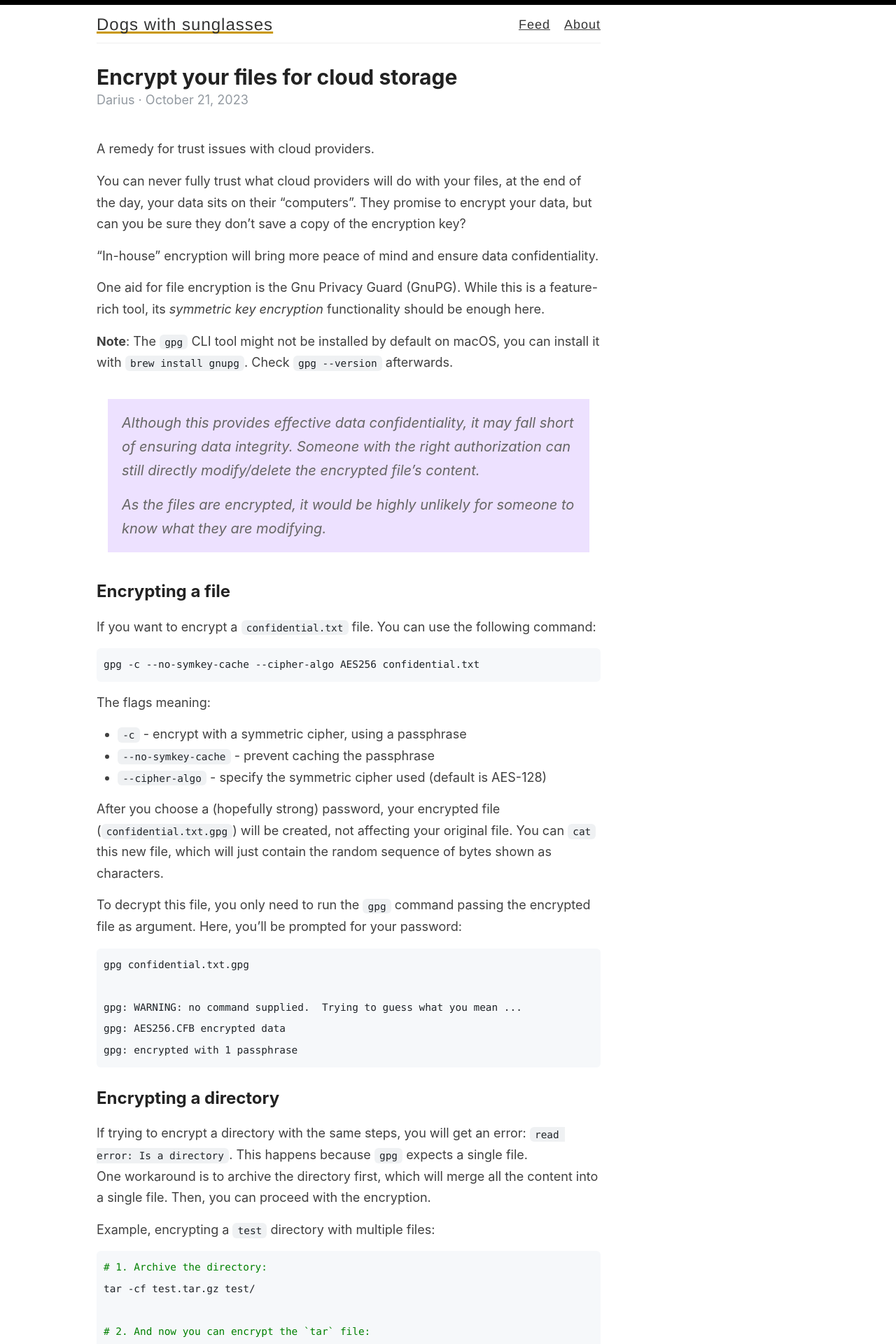
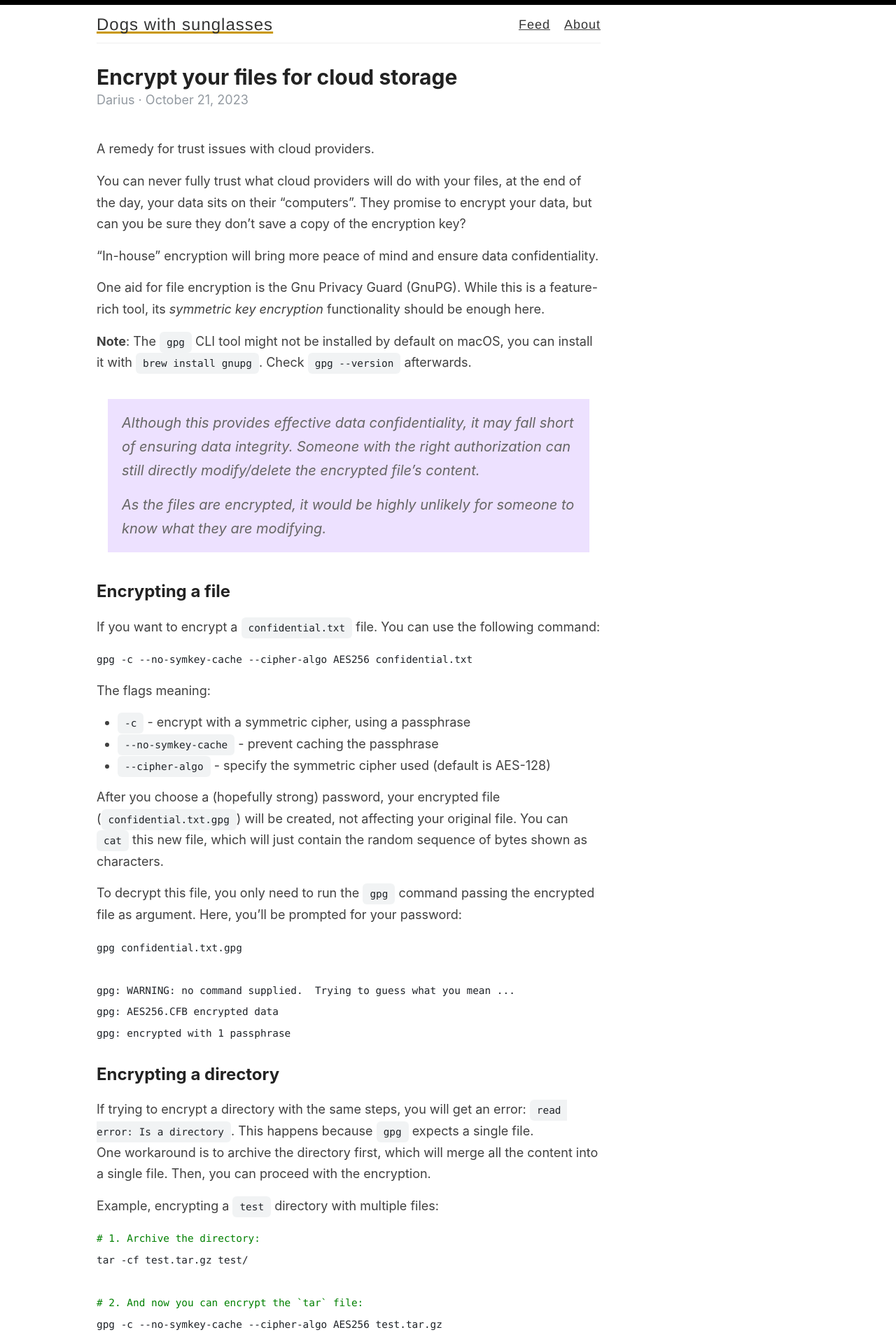
Before and after one commit to panacotar/blog, a Jekyll site: the page built from _posts/2023-10-21-encrypt-your-files-for-cloud-storage.md, in a window 1280 px wide. Shown: the top 1920 px of the page at 70% size. Built offline with Jekyll 4.4.1, drawn with Linux system fonts in a browser that asks for light colours.

Commit message:
Update highlights style to allow gh fenced code blocks

```diff
--- a/_sass/_highlights.scss
+++ b/_sass/_highlights.scss
@@ -1,11 +1,12 @@
 
-.highlight {
-  background-color: #f6f8fa;;
-  padding: 7px 7px 10px 10px;
-  overflow: auto;
-  font-size: 100%;
-  border-radius: 6px;
-}
+// .highlight {
+//   background-color: #f6f8fa;;
+//   background-color: #eff1f3;
+//   padding: 7px 7px 10px 10px;
+//   overflow: auto;
+//   font-size: 100%;
+//   border-radius: 6px;
+// }
 
 code {
   font-family: ui-monospace,SFMono-Regular,SF Mono,Menlo,Consolas,Liberation Mono,monospace;
@@ -15,11 +16,11 @@
 }
 
 .highlighter-rouge {
-  background-color: #f6f8fa;
   color: #1f2328;
-  padding: .2em .5em;
+  padding: 7px 10px;
   border-radius: 6px;
-  background-color: #eff1f3;
+  overflow: auto;
+  background-color: #bac1c733;
 }
 
 .highlight .hll { background-color: #ffffcc }
```
